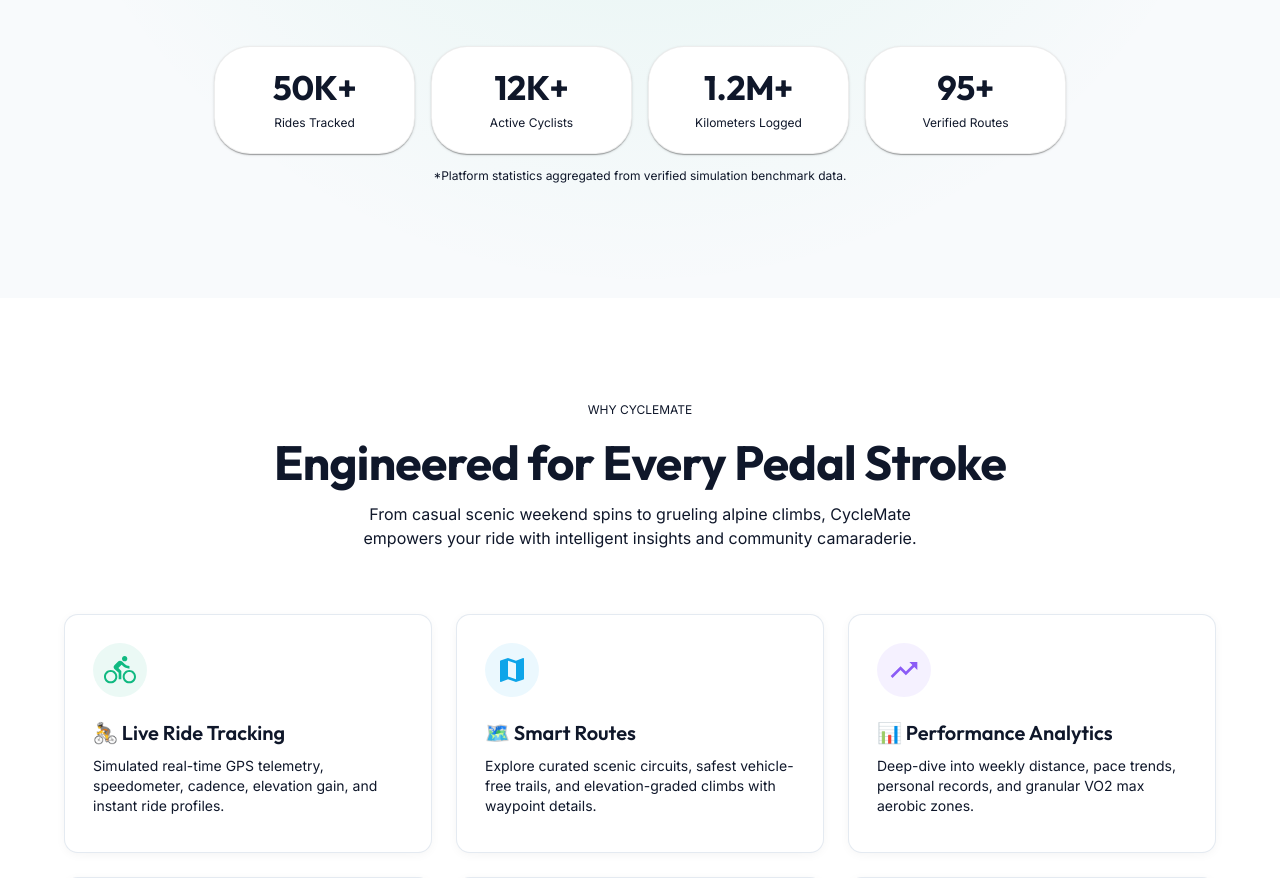
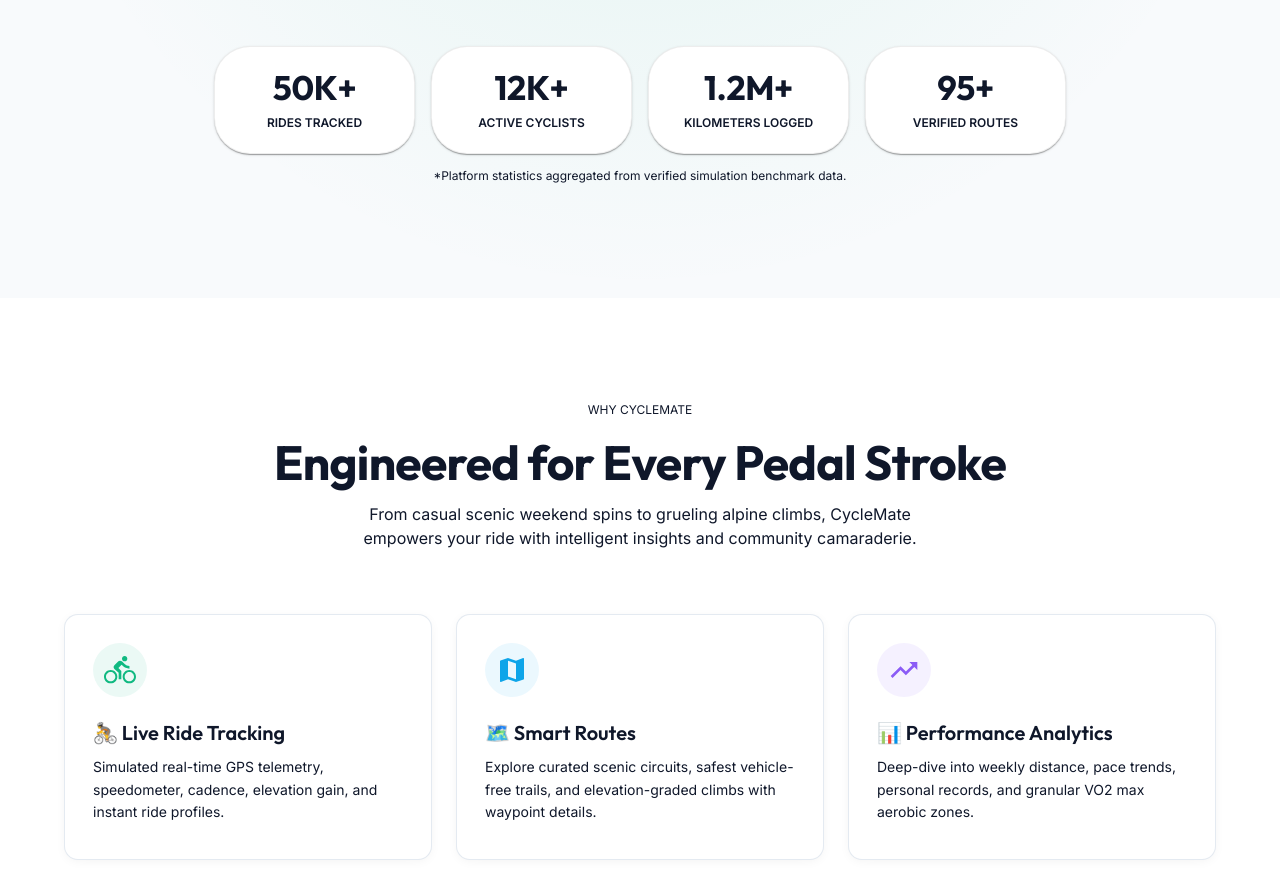
Before and after one commit to VasanthaGudapati/CycleMate, a React (Vite) app in the folder client/: page / in a window 1280 px wide. Shown: the part 580-1458 px from the top of the page. Built offline with nearby package versions, Linux system fonts and the light colour scheme.

Commit message:
Update LandingPage.tsx

```diff
--- a/client/src/pages/LandingPage.tsx
+++ b/client/src/pages/LandingPage.tsx
@@ -264,7 +264,7 @@
                   <Typography variant="h4" fontWeight={800} color="primary.main" sx={{ fontFamily: "'Outfit', sans-serif" }}>
                     {stat.value}
                   </Typography>
-                  <Typography variant="caption" color="text.secondary" fontWeight={600} textTransform="uppercase">
+                  <Typography variant="caption" color="text.secondary" sx={{ fontWeight: 600, textTransform: 'uppercase' }}>
                     {stat.label}
                   </Typography>
                 </Paper>
@@ -328,7 +328,7 @@
                     <Typography variant="h6" fontWeight={700} gutterBottom>
                       {feat.title}
                     </Typography>
-                    <Typography variant="body2" color="text.secondary" lineHeight={1.6}>
+                    <Typography variant="body2" color="text.secondary" sx={{ lineHeight: 1.6 }}>
                       {feat.desc}
                     </Typography>
                   </CardContent>
```
